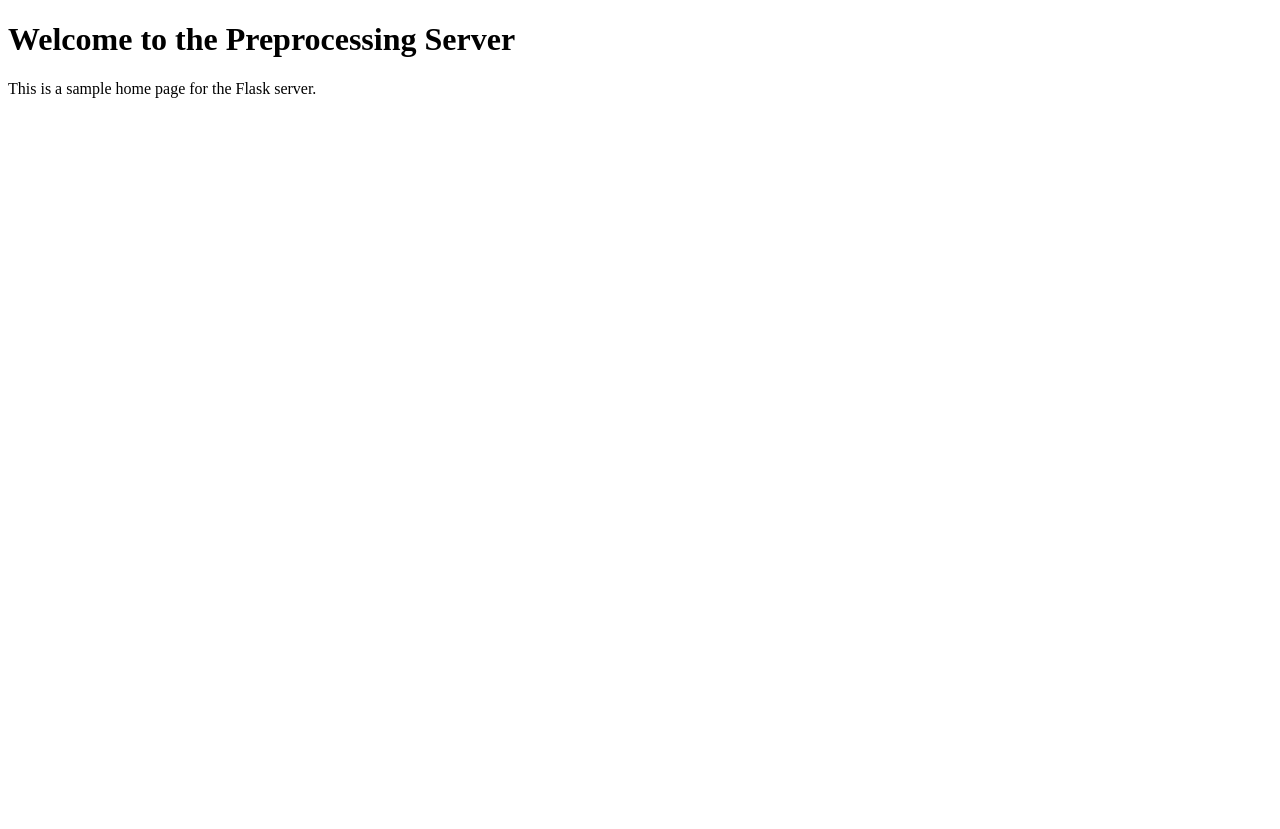
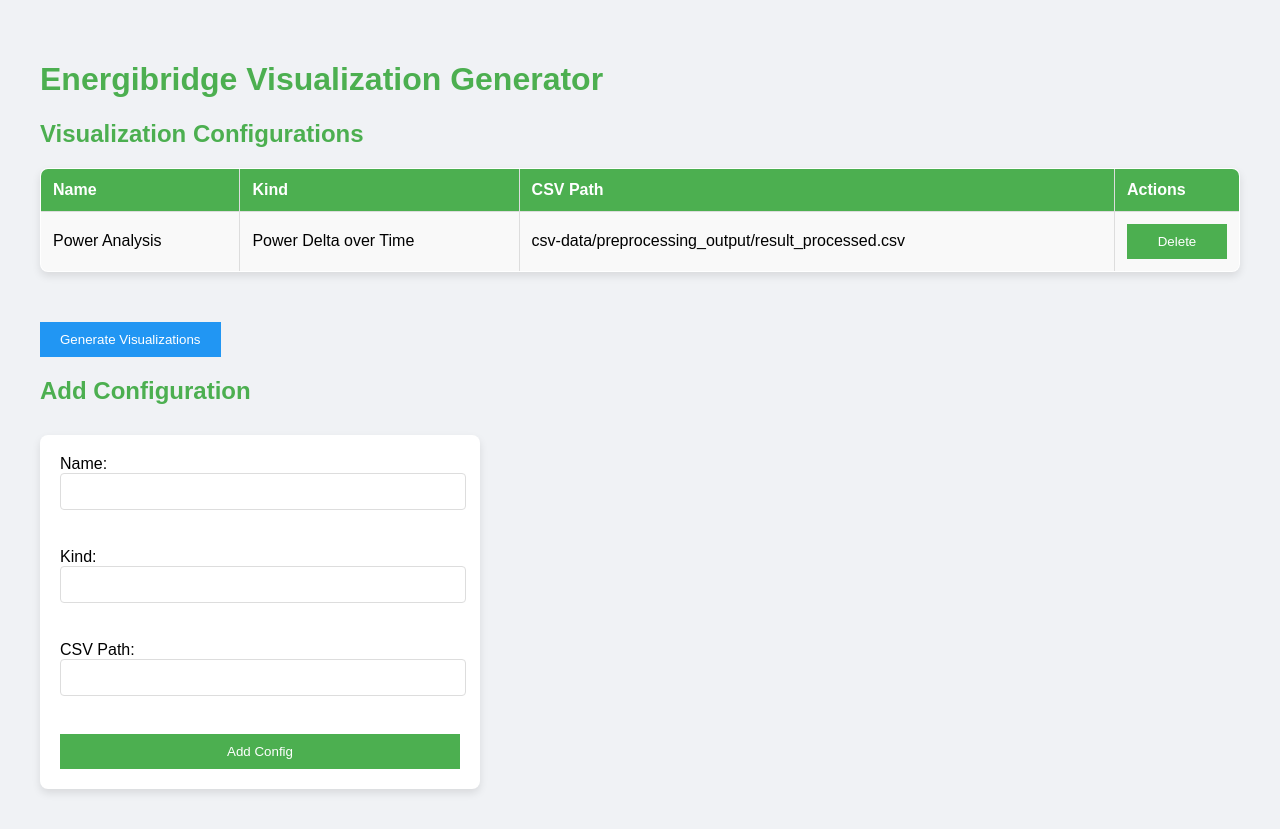
Before and after one commit to krisvanmelis/energibridge-analytics, a Flask app: page / in a window 1280 px wide. Before the commit the page ends 98 px from the top, so only its background shows below. Run offline with Flask 2, Linux system fonts and the light colour scheme.

Commit message:
WIP visualization config

```diff
--- a/docker-compose.yml
+++ b/docker-compose.yml
@@ -42,6 +42,7 @@ services:
     volumes:
       - ./preprocessing:/app
       - ./csv-data:/app/csv-data
+      - ./grafana/dashboards:/var/lib/grafana/dashboards
     ports:
       - "5000:5000"
     depends_on:
--- a/preprocessing/app.py
+++ b/preprocessing/app.py
@@ -1,11 +1,87 @@
-from flask import Flask, jsonify, request, render_template
+import json
+import os
+
 import pandas as pd
+from flask import Flask, jsonify, request, render_template, redirect
+
+from dashboards import generate_dashboard
+from visualizations import VisualizationConfig
 
 app = Flask(__name__)
 
+
+# Sample list to store configurations
+configs = [
+    VisualizationConfig("Power Analysis", "Power Delta over Time", "csv-data/preprocessing_output/result_processed.csv"),
+]
+# Path where Grafana dashboard config will be saved
+DASHBOARD_CONFIG_PATH = '../var/lib/grafana/dashboards/test_config.json'
+GRAFANA_URL = 'http://localhost:3000'
+
+
 @app.route('/')
 def home():
-    return render_template('index.html')
+    """
+    Endpoint to render home page where visualizations can be configured.
+    """
+    return render_template('index.html', configs=configs)
+
+
+@app.route('/add_config', methods=['POST'])
+def add_config():
+    """
+    Endpoint to add new config to the dashboard.
+    """
+    data = request.form
+    new_config = VisualizationConfig(data['name'], data['kind'], data['csv_path'])
+    configs.append(new_config)
+    return jsonify({'status': 'success', 'configs': [c.to_dict() for c in configs]})
+
+
+@app.route('/delete_config', methods=['POST'])
+def delete_config():
+    """
+    Endpoint to delete a config from the dashboard.
+    """
+    config_name = request.form['name']
+    global configs
+    configs = [c for c in configs if c.name != config_name]
+    return jsonify({'status': 'success', 'configs': [c.to_dict() for c in configs]})
+
+
+@app.route('/generate_visualizations')
+def generate_visualizations():
+    """
+    Endpoint to generate visualizations (and grafana dashboard configuration).
+    Also redirects to Grafana.
+    """
+    # Example visualization logic
+    if not configs:
+        return "No configurations available to visualize.", 400
+
+    # Generate and save json file which configures Grafana dashboard.
+    grafana_config = generate_dashboard(configs)
+    dir_name = os.path.dirname(DASHBOARD_CONFIG_PATH)
+    if not os.path.exists(dir_name):
+      os.makedirs(dir_name)
+      print(f"Directory '{dir_name}' created.")
+    else:
+      print(f"Directory '{dir_name}' already exists.")
+    with open(DASHBOARD_CONFIG_PATH, 'w') as json_file:
+        json.dump(grafana_config, json_file, indent=4)  # `indent=4` for pretty formatting
+
+    print("Grafana dashboard configurations generated.")
+
+    return redirect(GRAFANA_URL)
+
+
+@app.route('/get_configs', methods=['GET'])
+def get_configs():
+    """
+    Endpoint to get all configs from the dashboard.
+    """
+    return jsonify([c.to_dict() for c in configs])
+
 
 @app.route('/process', methods=['POST'])
 def process():
@@ -15,5 +91,6 @@ def process():
     result = df.describe().to_dict()
     return jsonify(result)
 
+
 if __name__ == '__main__':
     app.run(host='0.0.0.0', port=5000)
--- /dev/null
+++ b/preprocessing/static/styles.css
@@ -0,0 +1,69 @@
+body {
+    font-family: Arial, sans-serif;
+    background-color: #f0f2f5;
+    margin: 20px;
+    padding: 20px;
+}
+h1, h2 {
+    color: #4CAF50;
+}
+table {
+    width: 100%;
+    border-collapse: collapse;
+    background-color: #fff;
+    border-radius: 8px;
+    overflow: hidden;
+    box-shadow: 0 4px 8px rgba(0, 0, 0, 0.1);
+    margin-bottom: 30px; /* Added space between Configurations and Add Configurations */
+}
+th, td {
+    padding: 12px;
+    border: 1px solid #ddd;
+    text-align: left;
+}
+th {
+    background-color: #4CAF50;
+    color: #fff;
+}
+tr:nth-child(even) {
+    background-color: #f9f9f9;
+}
+form {
+    background-color: #fff;
+    padding: 20px;
+    border-radius: 8px;
+    box-shadow: 0 4px 8px rgba(0, 0, 0, 0.1);
+    max-width: 400px;
+    margin-top: 30px;  /* Increased spacing from the table */
+}
+label {
+    display: block;
+    margin-bottom: 8px;
+}
+input {
+    width: calc(100% - 16px); /* Added padding inside input fields */
+    padding: 10px;
+    margin-bottom: 12px;
+    border: 1px solid #ddd;
+    border-radius: 4px;
+}
+button {
+    width: 100%;
+    padding: 10px;
+    background-color: #4CAF50;
+    color: #fff;
+    border: none;
+    cursor: pointer;
+}
+button:hover {
+    background-color: #45a049;
+}
+#generate-btn {
+    width: auto;
+    padding: 10px 20px;
+    background-color: #2196F3;
+    margin-top: 20px;
+}
+#generate-btn:hover {
+    background-color: #1E88E5;
+}
--- a/preprocessing/templates/index.html
+++ b/preprocessing/templates/index.html
@@ -3,10 +3,59 @@
 <head>
     <meta charset="UTF-8">
     <meta name="viewport" content="width=device-width, initial-scale=1.0">
-    <title>Preprocessing Server</title>
+    <title>Energibridge Visualizations</title>
+    <link rel="stylesheet" href="{{ url_for('static', filename='styles.css') }}">
+    <script>
+        async function addConfig() {
+            const name = document.getElementById('name').value;
+            const kind = document.getElementById('kind').value;
+            const csv_path = document.getElementById('csv_path').value;
+            const response = await fetch('/add_config', {
+                method: 'POST',
+                headers: { 'Content-Type': 'application/x-www-form-urlencoded' },
+                body: new URLSearchParams({ name, kind, csv_path })
+            });
+            location.reload();
+        }
+
+        async function deleteConfig(name) {
+            await fetch('/delete_config', {
+                method: 'POST',
+                headers: { 'Content-Type': 'application/x-www-form-urlencoded' },
+                body: new URLSearchParams({ name })
+            });
+            location.reload();
+        }
+    </script>
 </head>
 <body>
-    <h1>Welcome to the Preprocessing Server</h1>
-    <p>This is a sample home page for the Flask server.</p>
+    <h1>Energibridge Visualization Generator</h1>
+    <h2>Visualization Configurations</h2>
+    <table border="1">
+        <tr>
+            <th>Name</th>
+            <th>Kind</th>
+            <th>CSV Path</th>
+            <th>Actions</th>
+        </tr>
+        {% for config in configs %}
+        <tr>
+            <td>{{ config.name }}</td>
+            <td>{{ config.kind }}</td>
+            <td>{{ config.csv_path }}</td>
+            <td><button onclick="deleteConfig('{{ config.name }}')">Delete</button></td>
+        </tr>
+        {% endfor %}
+    </table>
+
+    <button id="generate-btn" onclick="window.location.href='/generate_visualizations'">Generate Visualizations</button>
+
+    <h2>Add Configuration</h2>
+    <form onsubmit="event.preventDefault(); addConfig();">
+        <label>Name: <input type="text" id="name" required></label><br>
+        <label>Kind: <input type="text" id="kind" required></label><br>
+        <label>CSV Path: <input type="text" id="csv_path" required></label><br>
+        <button type="submit">Add Config</button>
+    </form>
 </body>
 </html>
```
Also changed, not shown: grafana/dashboards/energibridge-dashboard.json (deleted, +0 -160 lines), grafana/dashboards/test_config.json (added, +160 -0 lines), preprocessing/dashboards.py (added, +177 -0 lines), preprocessing/visualizations.py (added, +11 -0 lines), preprocessing/__init__.py (added).
